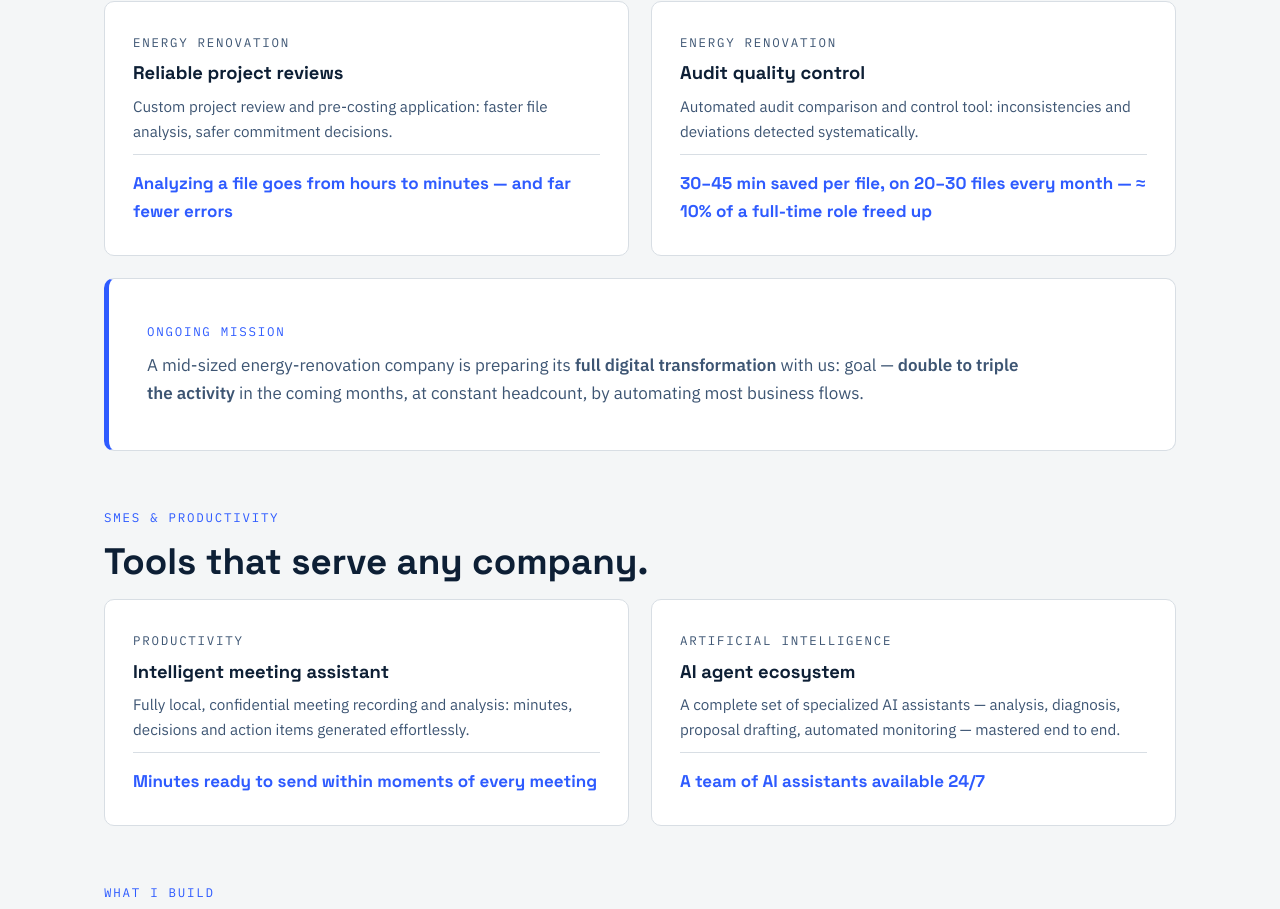
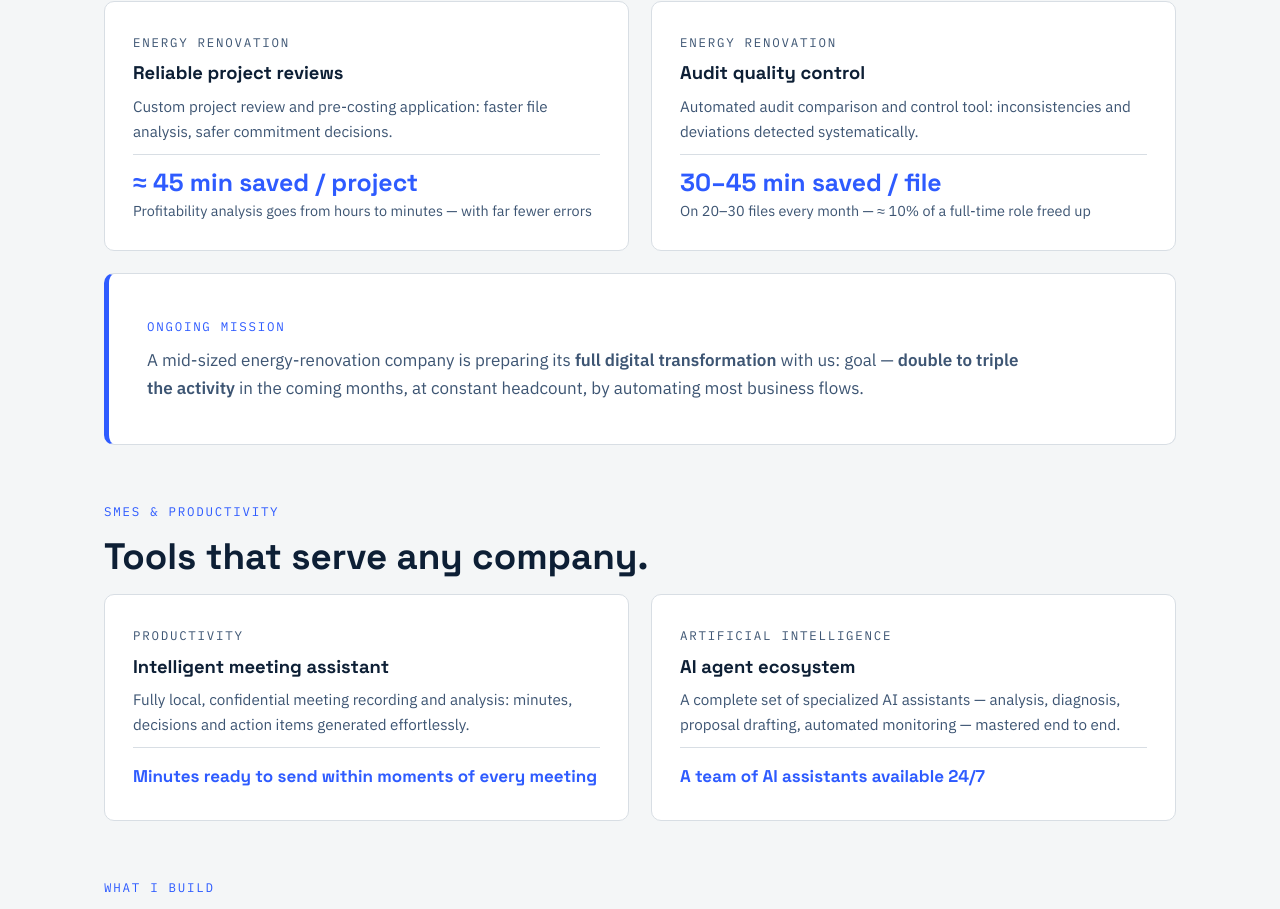
Before and after one commit to thenicejacket-sys/atomea-site, a plain HTML site: page realisations.html in a window 1280 px wide. Shown: the part 652-1561 px from the top of the page. Drawn offline with Linux system fonts and the light colour scheme; no server answers.

Commit message:
Nav: 'Autres secteurs' place entre Experts-comptables et Methode ; gains de temps rendus tres visibles (gros chiffre par projet: ~45 min/projet, 30-45 min/dossier) ; FAQ: suppression question facturation electronique
Co-Authored-By: Claude Fable 5 <noreply@anthropic.com>

```diff
--- a/app.js
+++ b/app.js
@@ -83,8 +83,8 @@ const I18N_EN = {
   evo_tag:"Fitness app", evo_t:"Evolve — strength coaching", evo_p:"A strength-training coaching app: structured programs, load and RPE tracking, block periodization. Designed, developed and shipped to production.", evo_r:"A complete product, online and used daily",
   cardio_tag:"Fitness app", cardio_t:"Cardio — guided training", cardio_p:"A cardio-training app: paced sessions, an AI voice coach, round timer and motivational cues synthesized in real time.", cardio_r:"Real-time AI voice and polished UX, end to end",
   asst_tag:"AI assistant", asst_t:"Versatile AI assistant", asst_p:"A voice-driven assistant: natural-language commands, tool and connected-device integration, orchestration of specialized agents and everyday task automation.", asst_r:"Voice, API integrations and multi-agent — the architecture of a business assistant",
-  cas1_tag:"Energy renovation", cas1_t:"Reliable project reviews", cas1_p:"Custom project review and pre-costing application: faster file analysis, safer commitment decisions.", cas1_r:"Analyzing a file goes from hours to minutes — and far fewer errors",
-  cas2_tag:"Energy renovation", cas2_t:"Audit quality control", cas2_p:"Automated audit comparison and control tool: inconsistencies and deviations detected systematically.", cas2_r:"30–45 min saved per file, on 20–30 files every month — ≈ 10% of a full-time role freed up",
+  cas1_tag:"Energy renovation", cas1_t:"Reliable project reviews", cas1_p:"Custom project review and pre-costing application: faster file analysis, safer commitment decisions.", cas1_r:"≈ 45 min saved / project<small>Profitability analysis goes from hours to minutes — with far fewer errors</small>",
+  cas2_tag:"Energy renovation", cas2_t:"Audit quality control", cas2_p:"Automated audit comparison and control tool: inconsistencies and deviations detected systematically.", cas2_r:"30–45 min saved / file<small>On 20–30 files every month — ≈ 10% of a full-time role freed up</small>",
   cas3_tag:"Productivity", cas3_t:"Intelligent meeting assistant", cas3_p:"Fully local, confidential meeting recording and analysis: minutes, decisions and action items generated effortlessly.", cas3_r:"Minutes ready to send within moments of every meeting",
   cas4_tag:"Artificial intelligence", cas4_t:"AI agent ecosystem", cas4_p:"A complete set of specialized AI assistants — analysis, diagnosis, proposal drafting, automated monitoring — mastered end to end.", cas4_r:"A team of AI assistants available 24/7",
   cas5_tag:"Ongoing mission",
--- a/realisations.html
+++ b/realisations.html
@@ -27,8 +27,8 @@
       <nav class="nav-links" aria-label="Navigation">
         <a href="services.html"><span data-i18n="nav_services">Services</span></a>
         <a href="experts-comptables.html"><span data-i18n="nav_ec">Experts-comptables</span></a>
+        <a class="active" href="realisations.html"><span data-i18n="nav_cases">Autres secteurs</span></a>
         <a href="methode.html"><span data-i18n="nav_method">Méthode</span></a>
-        <a class="active" href="realisations.html"><span data-i18n="nav_cases">Autres secteurs</span></a>
         <a href="apropos.html"><span data-i18n="nav_about">À propos</span></a>
         <a href="faq.html"><span>FAQ</span></a>
       </nav>
@@ -43,8 +43,8 @@
   <a href="index.html" data-i18n="foot_home">Accueil</a>
   <a href="services.html" data-i18n="nav_services">Services</a>
   <a href="experts-comptables.html" data-i18n="nav_ec">Experts-comptables</a>
+  <a class="active" href="realisations.html" data-i18n="nav_cases">Autres secteurs</a>
   <a href="methode.html" data-i18n="nav_method">Méthode</a>
-  <a class="active" href="realisations.html" data-i18n="nav_cases">Autres secteurs</a>
   <a href="apropos.html" data-i18n="nav_about">À propos</a>
   <a href="faq.html">FAQ</a>
   <a class="cta-btn" href="contact.html" data-i18n="nav_cta">Échangeons</a>
@@ -69,8 +69,8 @@
     <span class="mono eyebrow" data-i18n="sec_ener_eyebrow">Rénovation énergétique &amp; CEE</span>
     <h2 data-i18n="sec_ener_title">Un secteur exigeant, des gains mesurés.</h2>
     <div class="cases">
-      <div class="case"><span class="mono" data-i18n="cas1_tag">Rénovation énergétique</span><h3 data-i18n="cas1_t">Fiabilisation des revues de projets</h3><p data-i18n="cas1_p">Application sur mesure de revue et de pré-chiffrage de projets : analyse des dossiers accélérée, décisions d'engagement sécurisées.</p><div class="result" data-i18n="cas1_r">L'analyse d'un dossier passe d'heures à quelques minutes — et bien moins d'erreurs</div></div>
-      <div class="case"><span class="mono" data-i18n="cas2_tag">Rénovation énergétique</span><h3 data-i18n="cas2_t">Contrôle qualité des audits</h3><p data-i18n="cas2_p">Outil de comparaison et de contrôle automatisé d'audits énergétiques : incohérences et écarts détectés systématiquement.</p><div class="result" data-i18n="cas2_r">30 à 45 min gagnées par dossier, sur 20 à 30 dossiers chaque mois — ≈ 10 % d'un temps plein récupéré</div></div>
+      <div class="case"><span class="mono" data-i18n="cas1_tag">Rénovation énergétique</span><h3 data-i18n="cas1_t">Fiabilisation des revues de projets</h3><p data-i18n="cas1_p">Application sur mesure de revue et de pré-chiffrage de projets : analyse des dossiers accélérée, décisions d'engagement sécurisées.</p><div class="big-gain" data-i18n-html="cas1_r">≈ 45 min gagnées / projet<small>L'analyse de rentabilité passe d'heures à minutes — et bien moins d'erreurs</small></div></div>
+      <div class="case"><span class="mono" data-i18n="cas2_tag">Rénovation énergétique</span><h3 data-i18n="cas2_t">Contrôle qualité des audits</h3><p data-i18n="cas2_p">Outil de comparaison et de contrôle automatisé d'audits énergétiques : incohérences et écarts détectés systématiquement.</p><div class="big-gain" data-i18n-html="cas2_r">30 à 45 min gagnées / dossier<small>Sur 20 à 30 dossiers chaque mois — ≈ 10 % d'un temps plein récupéré</small></div></div>
     </div>
     <div class="niche-card" style="margin-top:22px">
       <span class="mono" style="color:var(--cobalt);display:block;margin-bottom:10px" data-i18n="cas5_tag">Mission en cours</span>
@@ -129,8 +129,8 @@
       <a href="index.html" data-i18n="foot_home">Accueil</a>
       <a href="services.html" data-i18n="nav_services">Services</a>
       <a href="experts-comptables.html" data-i18n="nav_ec">Experts-comptables</a>
+      <a href="realisations.html" data-i18n="nav_cases">Autres secteurs</a>
       <a href="methode.html" data-i18n="nav_method">Méthode</a>
-      <a href="realisations.html" data-i18n="nav_cases">Autres secteurs</a>
       <a href="apropos.html" data-i18n="nav_about">À propos</a>
       <a href="faq.html">FAQ</a>
       <a href="contact.html" data-i18n="foot_contact">Contact</a>
--- a/styles.css
+++ b/styles.css
@@ -206,6 +206,8 @@ h2{font-size:clamp(1.6rem,3vw,2.3rem);margin-bottom:16px;max-width:22em}
 .case h3{font-size:1.15rem}
 .case p{font-size:.95rem;color:var(--ink-soft)}
 .case .result{margin-top:auto;padding-top:14px;border-top:1px solid var(--line);font-family:'Space Grotesk',sans-serif;font-weight:700;color:var(--cobalt)}
+.case .big-gain{margin-top:auto;padding-top:14px;border-top:1px solid var(--line);font-family:'Space Grotesk',sans-serif;font-weight:700;font-size:1.55rem;color:var(--cobalt);line-height:1.15}
+.case .big-gain small{display:block;font-family:'IBM Plex Sans',sans-serif;font-weight:400;font-size:.9rem;color:var(--ink-soft);margin-top:6px}
 
 /* à propos */
 .about-grid{display:grid;grid-template-columns:auto 1fr;gap:44px;align-items:start}
```
Also changed, not shown: apropos.html (+3 -3 lines), contact.html (+3 -3 lines), experts-comptables.html (+3 -3 lines), faq.html (+3 -4 lines), index.html (+3 -3 lines), methode.html (+3 -3 lines), services.html (+3 -3 lines).
